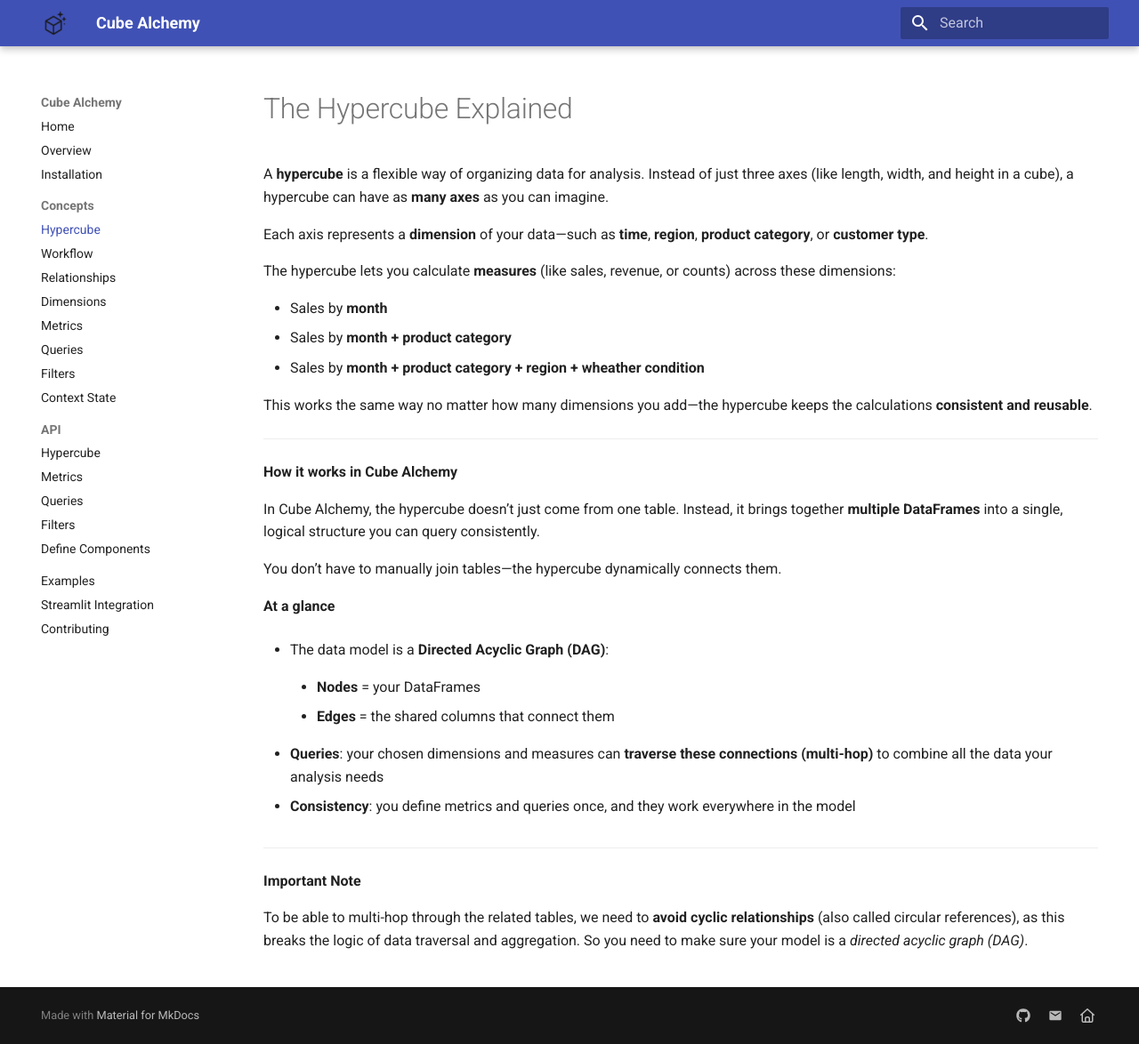
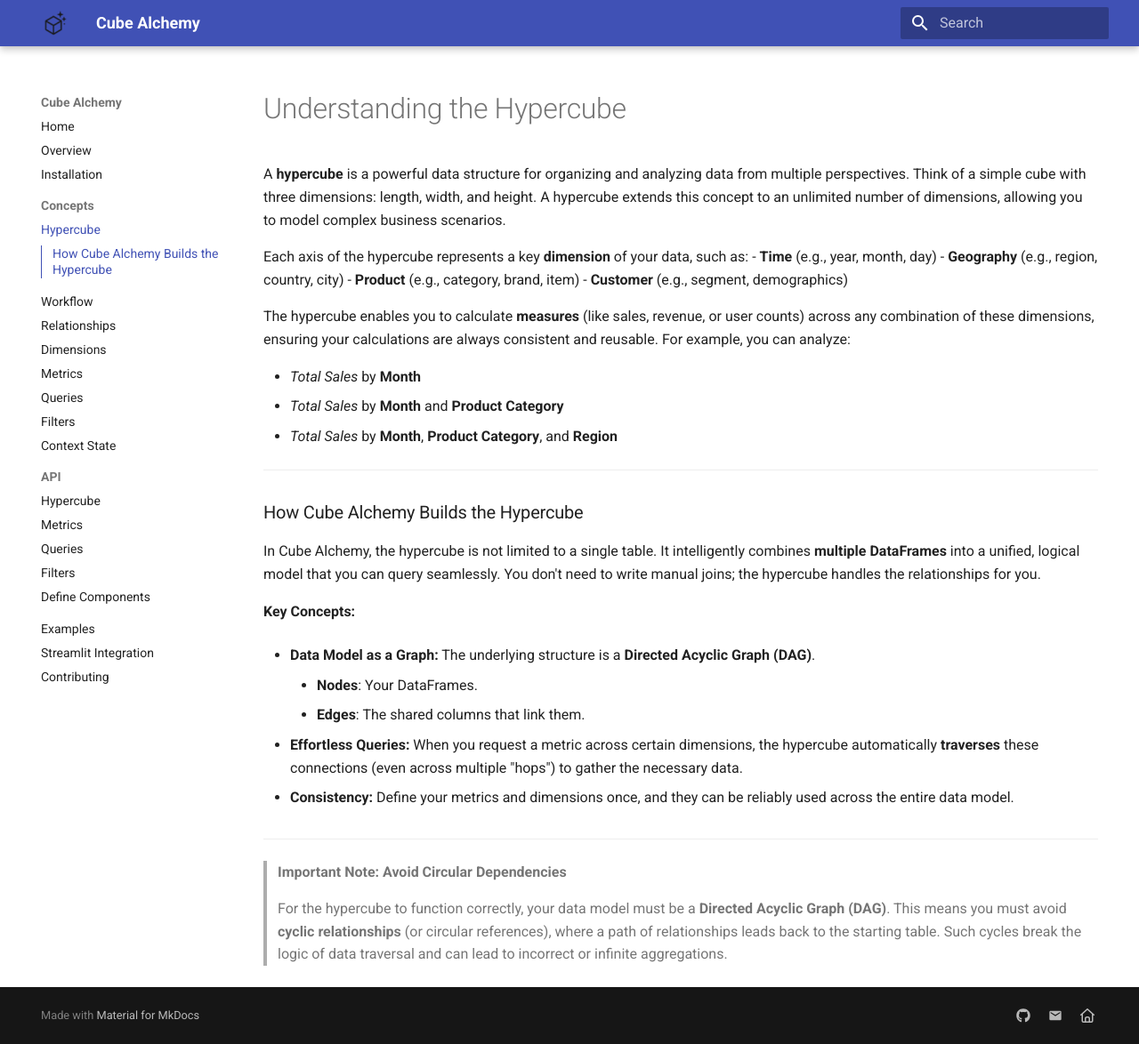
Before and after one commit to cube-alchemy/cube-alchemy, an MkDocs documentation site: the page built from docs/concepts/hypercube.md, in a window 1280 px wide and 1174 px high. Shown: the whole window at 89% size. Built offline with MkDocs 1.6.1 and Material for MkDocs 9.7.7, drawn with Linux system fonts in a browser that asks for light colours.

```diff
--- a/docs/concepts/hypercube.md
+++ b/docs/concepts/hypercube.md
@@ -1,39 +1,37 @@
-# The Hypercube Explained
+# Understanding the Hypercube
 
-A **hypercube** is a flexible way of organizing data for analysis. Instead of just three axes (like length, width, and height in a cube), a hypercube can have as **many axes** as you can imagine.
+A **hypercube** is a powerful data structure for organizing and analyzing data from multiple perspectives. Think of a simple cube with three dimensions: length, width, and height. A hypercube extends this concept to an unlimited number of dimensions, allowing you to model complex business scenarios.
 
-Each axis represents a **dimension** of your data—such as **time**, **region**, **product category**, or **customer type**.
+Each axis of the hypercube represents a key **dimension** of your data, such as:
+- **Time** (e.g., year, month, day)
+- **Geography** (e.g., region, country, city)
+- **Product** (e.g., category, brand, item)
+- **Customer** (e.g., segment, demographics)
 
-The hypercube lets you calculate **measures** (like sales, revenue, or counts) across these dimensions:
+The hypercube enables you to calculate **measures** (like sales, revenue, or user counts) across any combination of these dimensions, ensuring your calculations are always consistent and reusable. For example, you can analyze:
 
-- Sales by **month**
-- Sales by **month + product category**
-- Sales by **month + product category + region + wheather condition**
-
-This works the same way no matter how many dimensions you add—the hypercube keeps the calculations **consistent and reusable**.
+- *Total Sales* by **Month**
+- *Total Sales* by **Month** and **Product Category**
+- *Total Sales* by **Month**, **Product Category**, and **Region**
 
 ---
 
-**How it works in Cube Alchemy**
+### How Cube Alchemy Builds the Hypercube
 
-In Cube Alchemy, the hypercube doesn’t just come from one table. Instead, it brings together **multiple DataFrames** into a single, logical structure you can query consistently.
+In Cube Alchemy, the hypercube is not limited to a single table. It intelligently combines **multiple DataFrames** into a unified, logical model that you can query seamlessly. You don't need to write manual joins; the hypercube handles the relationships for you.
 
-You don’t have to manually join tables—the hypercube dynamically connects them.
+**Key Concepts:**
 
-**At a glance**
+- **Data Model as a Graph:** The underlying structure is a **Directed Acyclic Graph (DAG)**.
+    - **Nodes**: Your DataFrames.
+    - **Edges**: The shared columns that link them.
 
-- The data model is a **Directed Acyclic Graph (DAG)**:
+- **Effortless Queries:** When you request a metric across certain dimensions, the hypercube automatically **traverses** these connections (even across multiple "hops") to gather the necessary data.
 
-    - **Nodes** = your DataFrames
-
-    - **Edges** = the shared columns that connect them
-
-- **Queries**: your chosen dimensions and measures can **traverse these connections (multi-hop)** to combine all the data your analysis needs
-
-- **Consistency**: you define metrics and queries once, and they work everywhere in the model
+- **Consistency:** Define your metrics and dimensions once, and they can be reliably used across the entire data model.
 
 ---
 
-**Important Note**
-
-To be able to multi-hop through the related tables, we need to **avoid cyclic relationships** (also called circular references), as this breaks the logic of data traversal and aggregation. So you need to make sure your model is a *directed acyclic graph (DAG)*.
+> **Important Note: Avoid Circular Dependencies**
+>
+> For the hypercube to function correctly, your data model must be a **Directed Acyclic Graph (DAG)**. This means you must avoid **cyclic relationships** (or circular references), where a path of relationships leads back to the starting table. Such cycles break the logic of data traversal and can lead to incorrect or infinite aggregations.
```
Also changed, not shown: BACKLOG.md (added, +24 -0 lines), docs/index.md (+6 -8 lines), docs/overview.md (+17 -26 lines).
